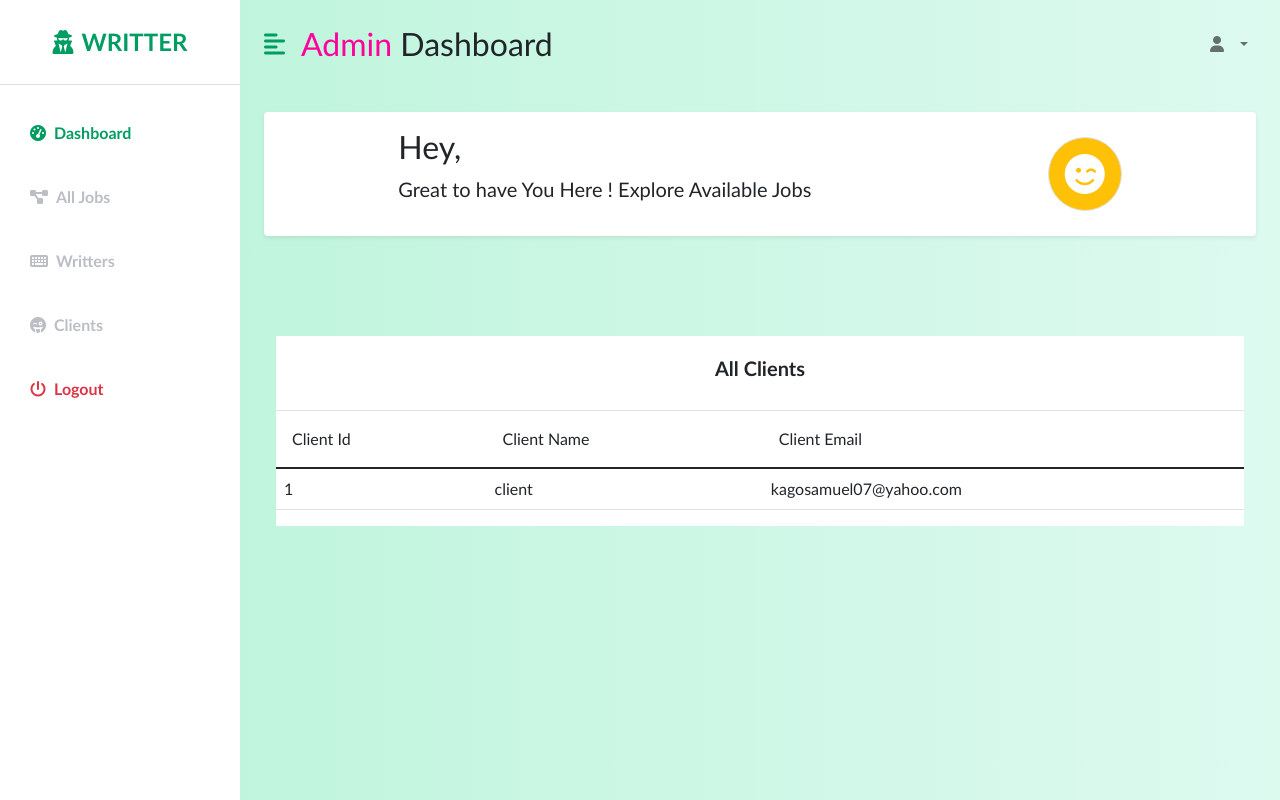
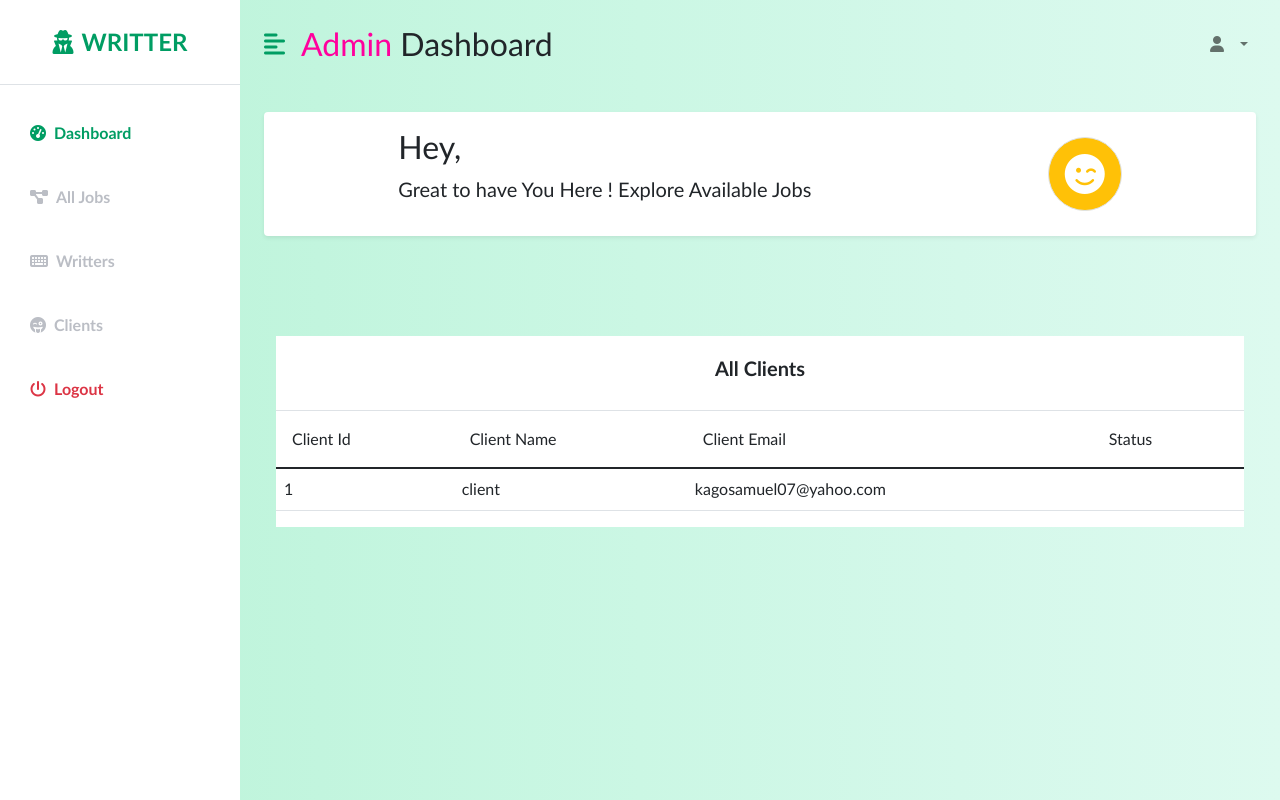
Before and after one commit to SusanMageto/Writter, a Django app: page /app/admin/all-client/ in a window 1280 px wide. Run offline with Django 4.2, Linux system fonts and the light colour scheme; data comes from the database, SQL or seed files in the repository; some libraries are stand-ins or nearby versions.

Commit message:
Client Status

```diff
--- a/templates/admin/clients.html
+++ b/templates/admin/clients.html
@@ -128,10 +128,11 @@
                                                     <th scope="col">Client Id</th>
                                                     <th scope="col">Client Name</th>
                                                     <th scope="col">Client Email</th>
+                                                    <th scope="col">Status</th>
 
                                                 </tr>
                                             </thead>
-                                            <tbody class="customtable">
+                                            <tbody class="">
 
                                                 {% for u in users %}
 
@@ -140,6 +141,7 @@
                                                     <td>{{forloop.counter}}</td>
                                                     <td>{{u.username}}</td>
                                                     <td>{{u.email}}</td>
+                                                    <td> <span class="badge badge-info">Aproved</span></td>
 
                                                 </tr>
 
--- a/templates/home.html
+++ b/templates/home.html
@@ -199,7 +199,7 @@ Whether you need captivating blog posts, straightforward product descriptions or
                     </p>
 
                     <div class="mt-4">
-                        <button class="btn btn-large btn-success">Sign up for Free !</button>
+                        <button  href="{% url 'register' %}" class="btn btn-large btn-success">Sign up for Free !</button>
                     </div>
                 </div>
             </div>
```
